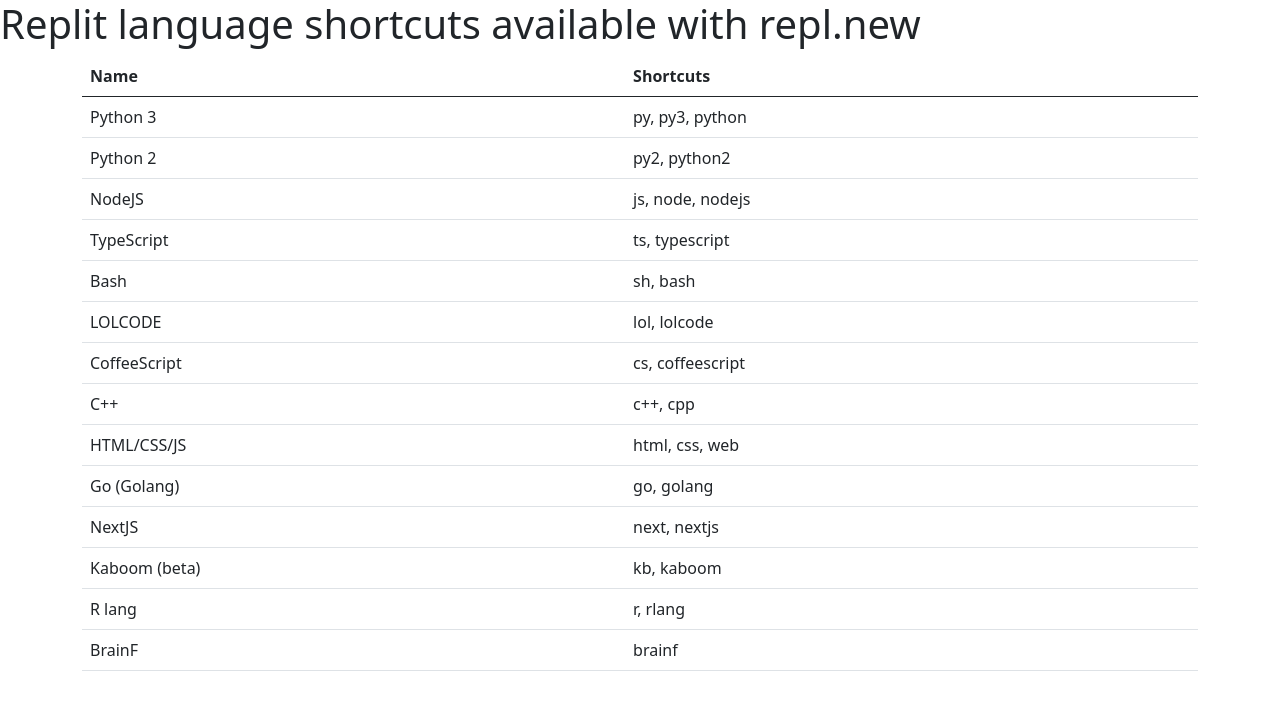
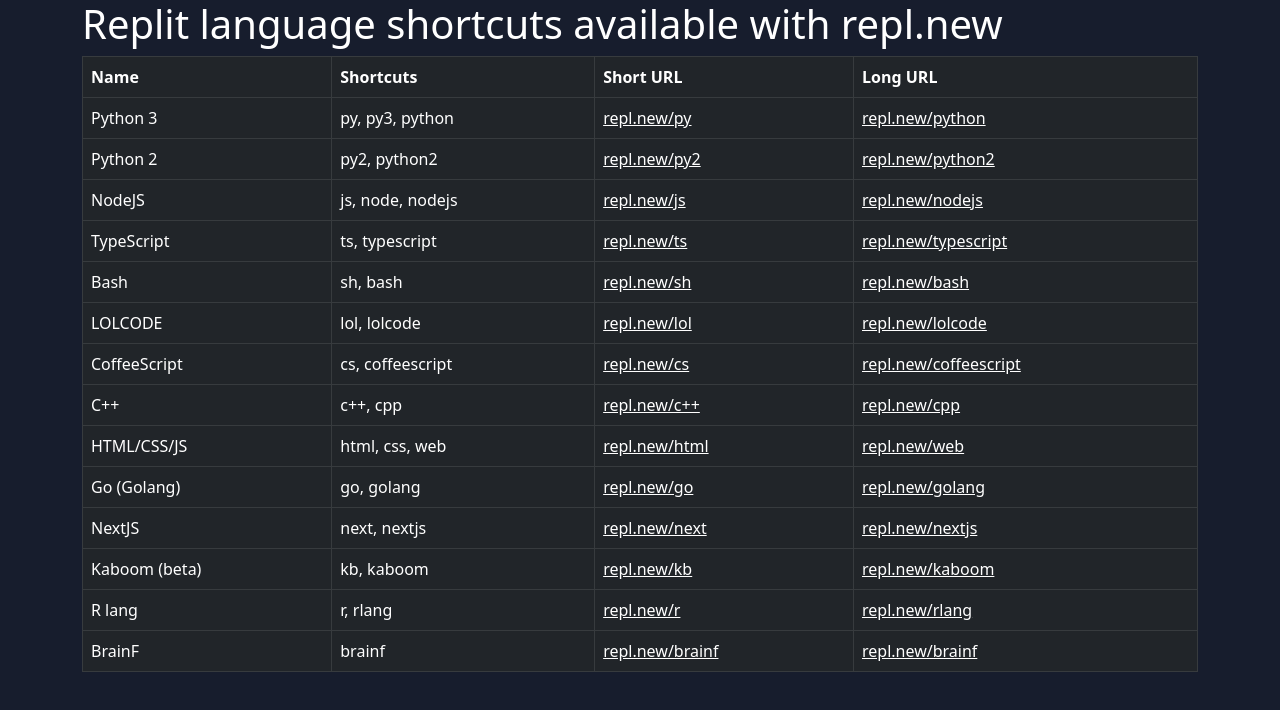
Before and after one commit to jahands/new-redirector-replit, a website: page public/help.html in a window 1280 px wide. Drawn offline with nearby package versions, Linux system fonts and the light colour scheme.

Commit message:
Add static

```diff
--- a/index.js
+++ b/index.js
@@ -39,6 +39,8 @@
     'web': 'html' // A bit generic but I think it's a good mapping
 };
 
+// For static html, etc
+app.use('/static', express.static('public'))
 // Help page. WIP
 app.get('/help', (req, res) => {
     res.sendFile(path.join(__dirname, 'public', 'help.html'));
--- a/public/help.html
+++ b/public/help.html
@@ -10,6 +10,18 @@
     <link href="https://cdn.jsdelivr.net/npm/bootstrap@5.0.0-beta2/dist/css/bootstrap.min.css" rel="stylesheet"
         integrity="sha384-BmbxuPwQa2lc/FVzBcNJ7UAyJxM6wuqIj61tLrc4wSX0szH/Ev+nYRRuWlolflfl" crossorigin="anonymous">
 
+    <style>
+        body {
+            background-color: #171D2D
+        }
+
+        h1 {
+            color: white
+        }
+        a {
+            color: white
+        }
+    </style>
     <title>repl.new shortcuts</title>
 </head>
 
@@ -72,13 +84,25 @@
                         let text = document.createTextNode(formattedText);
                         cell.appendChild(text);
                     }
+                    // Generate url columns
+                    // Short url
+                    let cell = row.insertCell();
+                    let slug = element.shortcuts[0]
+                    let url = `https://repl.new/${slug}`
+                    cell.innerHTML = `<a href='${url}'>repl.new/${slug}</a>`
+
+                    // Long url
+                    cell = row.insertCell();
+                    slug = element.shortcuts[element.shortcuts.length - 1]
+                    url = `https://repl.new/${slug}`
+                    cell.innerHTML = `<a href='${url}'>repl.new/${slug}</a>`
                 }
             }
 
             let table = document.querySelector("table");
             let data = Object.keys(langs.languages[0]);
             generateTable(table, langs.languages);
-            generateTableHead(table, data);
+            generateTableHead(table, [...data, 'Short URL', 'Long URL']);
         }
 
         function ready(callback) {
@@ -97,9 +121,9 @@
             })
         }
     </script>
-    <h1>Replit language shortcuts available with repl.new</h1>
     <div class="container">
-        <table id="langlist" class="table"></table>
+        <h1>Replit language shortcuts available with repl.new</h1>
+        <table id="langlist" class="table table-bordered table-dark"></table>
     </div>
 </body>
 
```
